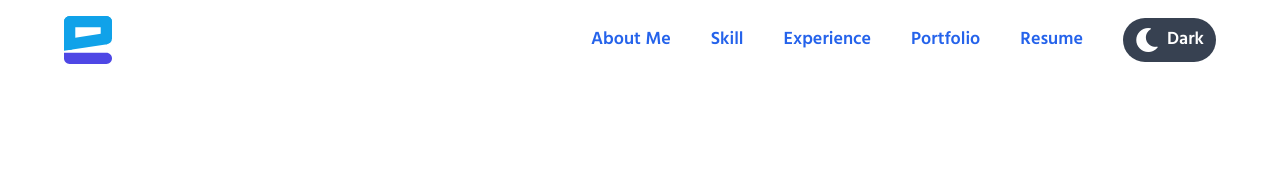
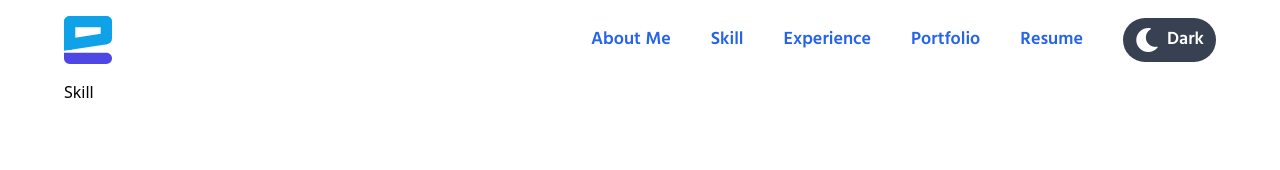
Before and after one commit to edikurniawan-dev/edikurniawan.dev, a React (Create React App) app: page /skill in a window 1280 px wide. Shown: the top 170 px of the page. Built offline with nearby package versions, Linux system fonts and the light colour scheme.

Commit message:
add link to page

```diff
--- a/src/router/Index.jsx
+++ b/src/router/Index.jsx
@@ -1,6 +1,8 @@
 import React from 'react';
 import { Switch, Route } from 'react-router-dom';
 import Home from '../pages/Home';
+import AboutMe from '../pages/About-Me';
+import Skill from '../pages/Skill';
 import Portfolio from '../pages/Portfolio';
 
 const Router = () => {
@@ -8,6 +10,12 @@ const Router = () => {
         <Switch>
             <Route exact path="/">
                 <Home />
+            </Route>
+            <Route exact path="/about-me">
+                <AboutMe />
+            </Route>
+            <Route exact path="/skill">
+                <Skill />
             </Route>
             <Route exact path="/portfolio">
                 <Portfolio />
```
